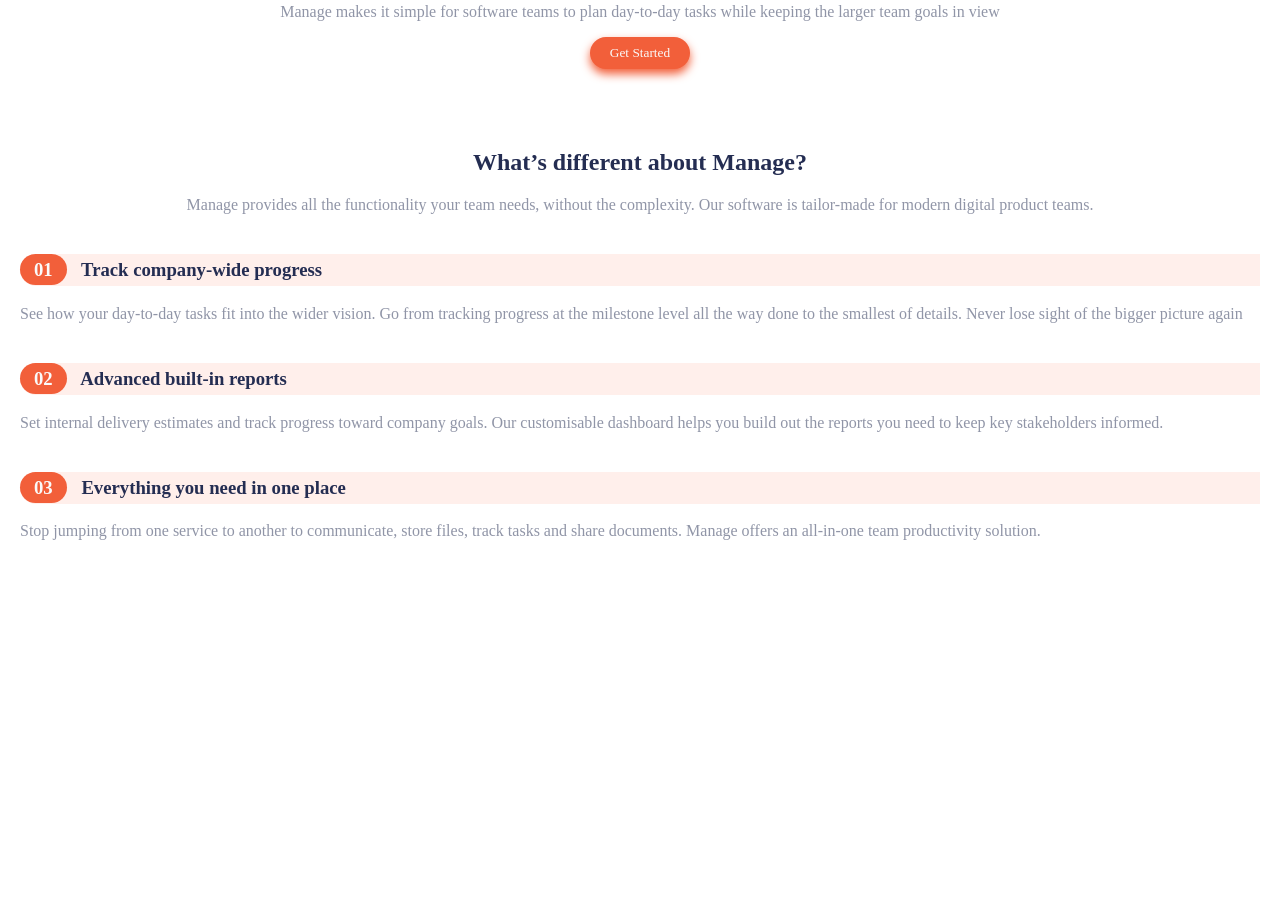
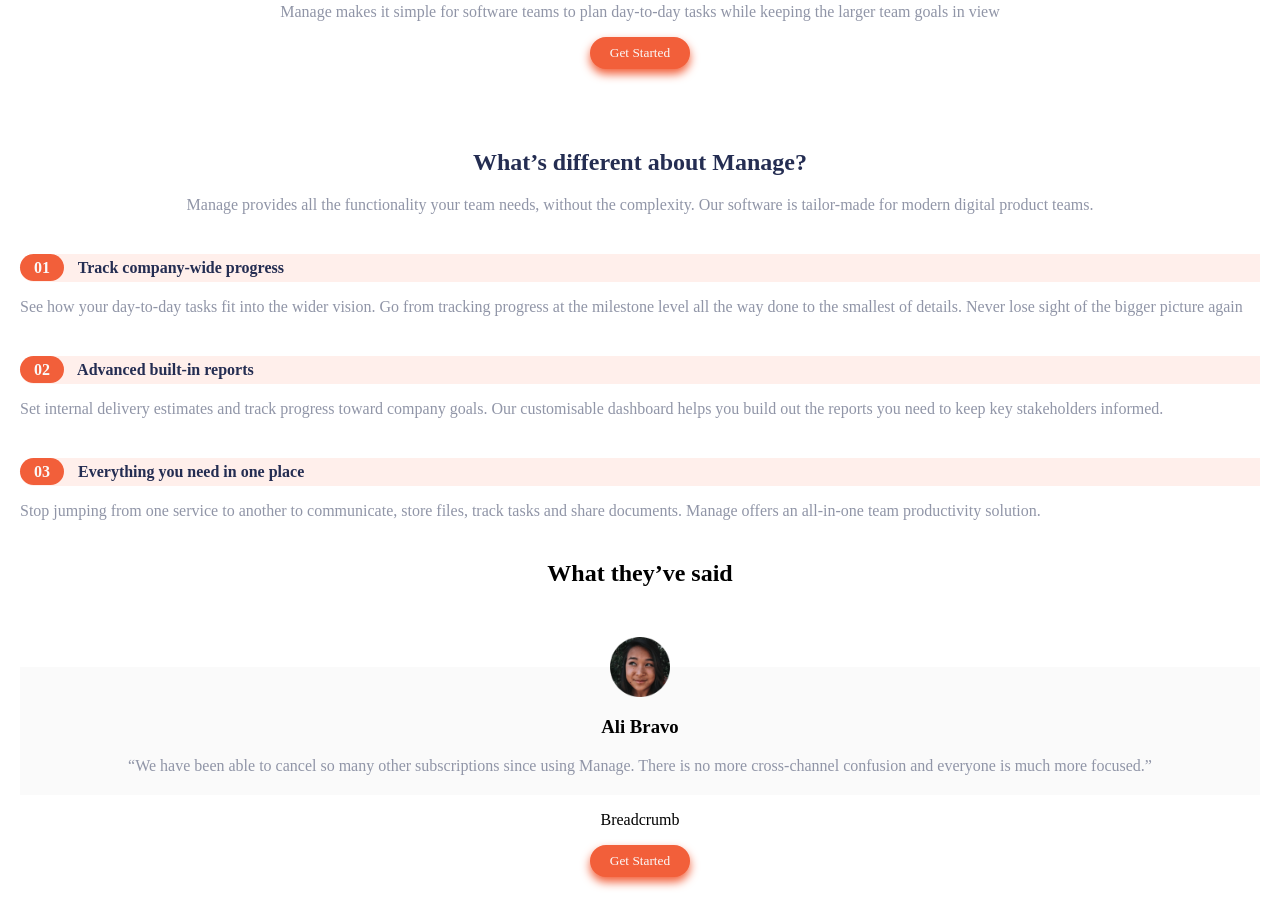
Before and after one commit to voromahery/iwt2-manage-landing-page, a website: page webroot/index.html in a window 1280 px wide. Shown: the part 1270-2187 px from the top of the page. Before the commit the page ends 1850 px from the top, so only its background shows below. Drawn offline with Linux system fonts and the light colour scheme.

Commit message:
Fixed image position to be in the center

```diff
--- a/scss/_default.scss
+++ b/scss/_default.scss
@@ -33,6 +33,10 @@ img {
   width: 100%;
 }
 
+blockquote {
+  margin: 0;
+}
+
 .title {
   display: none;
 }
--- a/scss/_section_capability.scss
+++ b/scss/_section_capability.scss
@@ -1,4 +1,9 @@
 @import "./variable";
+
+.section__capability {
+  margin-top: 40px;
+  margin-bottom: 40px;
+}
 
 .capability__intro {
   text-align: center;
@@ -36,3 +41,7 @@
   margin-top: 40px;
   margin-bottom: 40px;
 }
+
+.capability__article--heading {
+  font-size: 16px;
+}
--- /dev/null
+++ b/scss/_section_testimony.scss
@@ -0,0 +1,32 @@
+@import "./variable";
+
+.section__testimony {
+  text-align: center;
+  margin-bottom: 40px;
+  margin-top: 40px;
+}
+
+.testimony__card--image {
+  max-width: 60px;
+}
+
+.testimony__card {
+  padding-top: 30px;
+  padding-left: 20px;
+  padding-right: 20px;
+  padding-bottom: 20px;
+  background-color: $very-light-gray;
+  position: relative;
+  display: flex;
+  flex-direction: column;
+}
+
+.testimony__card--image {
+  position: absolute;
+  top: -30px;
+  left: calc(50% - calc(60px / 2));
+}
+
+.testimony__title {
+  margin-bottom: 80px;
+}
--- a/scss/index.scss
+++ b/scss/index.scss
@@ -2,3 +2,4 @@
 @import "./header";
 @import "./navigation";
 @import "./section_capability";
+@import "section_testimony";
--- a/webroot/index.html
+++ b/webroot/index.html
@@ -70,7 +70,9 @@
       <section class="section__capability">
         <h2 class="title">Capability of the Manage</h2>
         <article class="capability__intro">
-          <h2 class="capability__intro--title">What’s different about Manage?</h2>
+          <h2 class="capability__intro--title">
+            What’s different about Manage?
+          </h2>
           <p class="capability__intro--paragraph paragraph">
             Manage provides all the functionality your team needs, without the
             complexity. Our software is tailor-made for modern digital product
@@ -79,7 +81,9 @@
         </article>
         <div>
           <article class="capability__article card">
-            <h3 class="capability__article--heading"><span class="numbered_list">01</span> Track company-wide progress</h3>
+            <h3 class="capability__article--heading">
+              <span class="numbered_list">01</span> Track company-wide progress
+            </h3>
             <p class="paragraph">
               See how your day-to-day tasks fit into the wider vision. Go from
               tracking progress at the milestone level all the way done to the
@@ -87,7 +91,9 @@
             </p>
           </article>
           <article class="capability__article card">
-            <h3 class="capability__article--heading"><span class="numbered_list">02</span> Advanced built-in reports</h3>
+            <h3 class="capability__article--heading">
+              <span class="numbered_list">02</span> Advanced built-in reports
+            </h3>
             <p class="paragraph">
               Set internal delivery estimates and track progress toward company
               goals. Our customisable dashboard helps you build out the reports
@@ -95,7 +101,10 @@
             </p>
           </article>
           <article class="capability__article card">
-            <h3 class="capability__article--heading"><span class="numbered_list">03</span> Everything you need in one place</h3>
+            <h3 class="capability__article--heading">
+              <span class="numbered_list">03</span> Everything you need in one
+              place
+            </h3>
             <p class="paragraph">
               Stop jumping from one service to another to communicate, store
               files, track tasks and share documents. Manage offers an
@@ -104,6 +113,30 @@
           </article>
         </div>
       </section>
+      <section class="section__testimony">
+        <h2 class="title">Testimony</h2>
+
+        <div class="testimony__wrapper">
+          <h2 class="testimony__title">What they’ve said</h2>
+          <div class="testimony__card">
+            <img
+              src="./images/avatar-ali.png"
+              class="testimony__card--image"
+              alt="Ali"
+            />
+            <h3 class="testimony__card-name Ali">Ali Bravo</h3>
+            <blockquote class="testimony__card--quote paragraph">
+              “We have been able to cancel so many other subscriptions since
+              using Manage. There is no more cross-channel confusion and
+              everyone is much more focused.”
+            </blockquote>
+          </div>
+          <p>Breadcrumb</p>
+          <button class="testimony--button get__started--button">
+            Get Started
+          </button>
+        </div>
+      </section>
     </main>
   </body>
 </html>
```
Also changed, not shown: webroot/css/index.css. Lines whose indentation alone changed are shown as unchanged.
